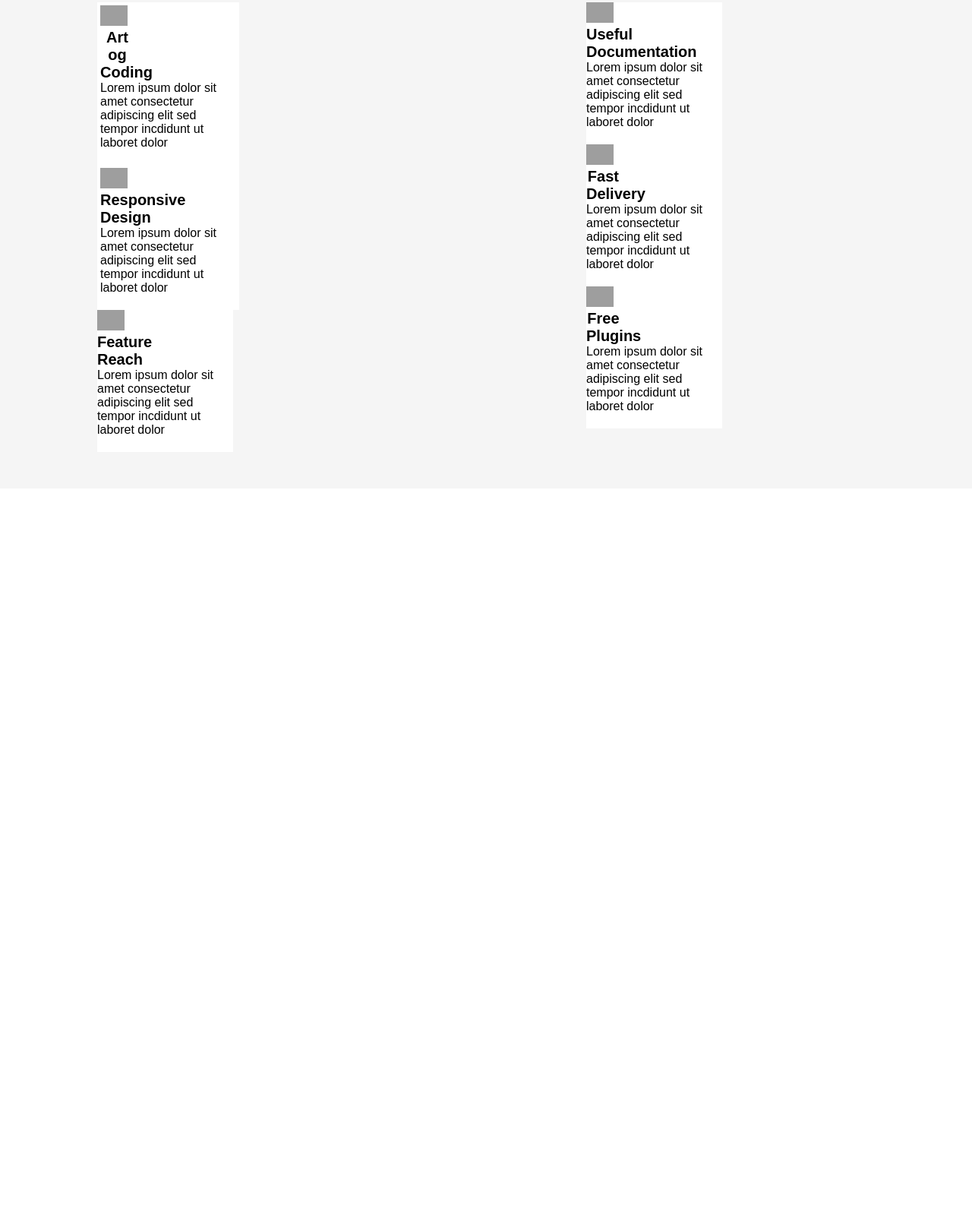
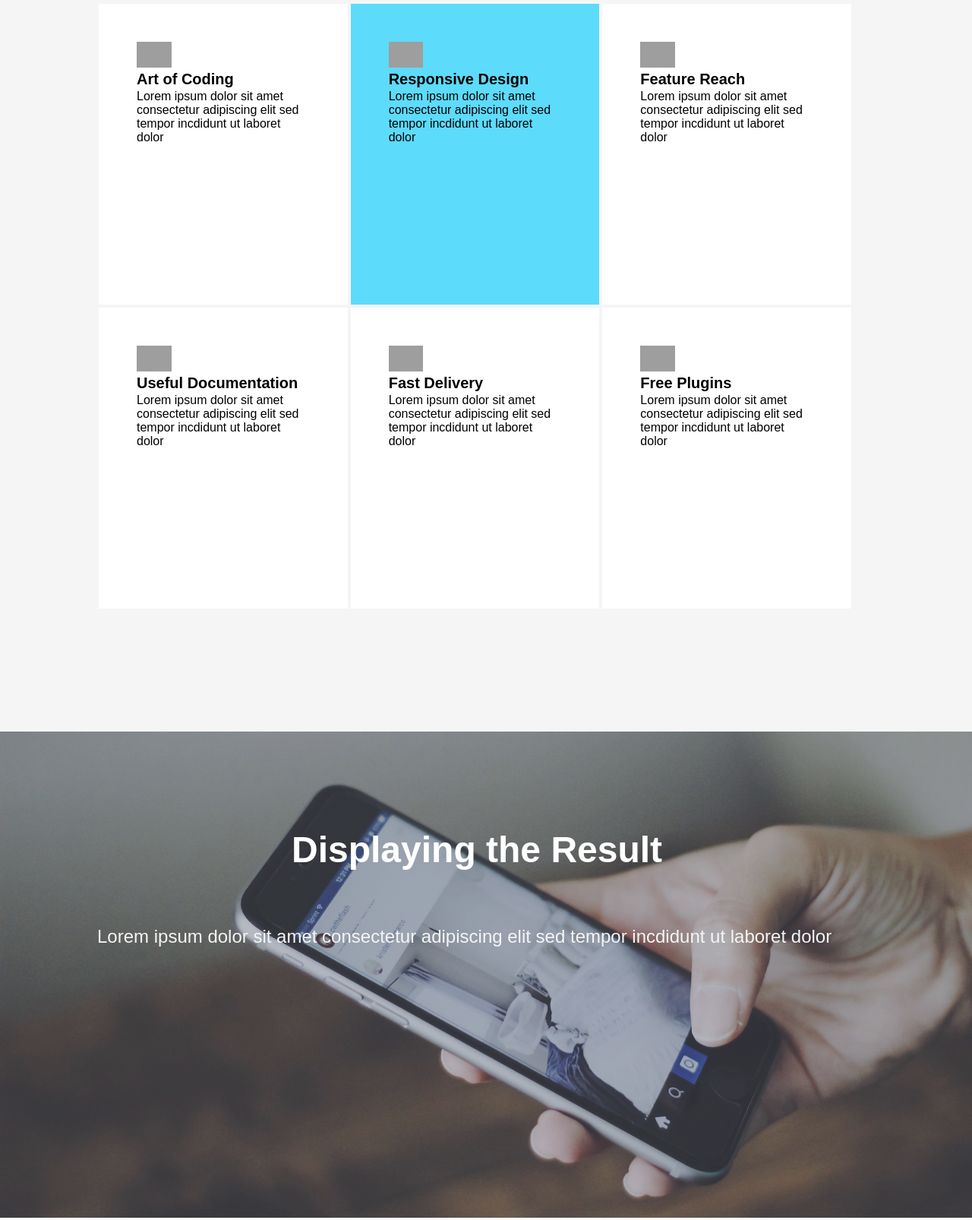
Before and after one commit to akrvcva/Website, a plain HTML site: page index.html in a window 1280 px wide. Shown: the part 2197-3803 px from the top of the page at 76% size. Before the commit the page ends 2840 px from the top, so only its background shows below. Drawn offline with Linux system fonts and the light colour scheme; grey boxes are pictures that could not be loaded.

Commit message:
create sixth block

```diff
--- a/index.html
+++ b/index.html
@@ -78,7 +78,8 @@
                 </div>
                 <div class="workdiscr">
                     <p>
-                        Lorem ipsum dolor sit amet consectetur adipiscing elit sed tempor incdidunt ut laboret dolor magna ut consequat siad esqudiat dolor
+                        Lorem ipsum dolor sit amet consectetur adipiscing elit sed tempor incdidunt ut laboret dolor
+                        magna ut consequat siad esqudiat dolor
                     </p>
                 </div>
                 <button class="btnmore">
@@ -99,7 +100,8 @@
                 </div>
                 <div class="workdiscr">
                     <p>
-                        Lorem ipsum dolor sit amet consectetur adipiscing elit sed tempor incdidunt ut laboret dolor magna ut consequat siad esqudiat dolor
+                        Lorem ipsum dolor sit amet consectetur adipiscing elit sed tempor incdidunt ut laboret dolor
+                        magna ut consequat siad esqudiat dolor
                     </p>
                 </div>
                 <button class="btnmore">
@@ -120,7 +122,8 @@
                 </div>
                 <div class="workdiscr">
                     <p>
-                        Lorem ipsum dolor sit amet consectetur adipiscing elit sed tempor incdidunt ut laboret dolor magna ut consequat siad esqudiat dolor
+                        Lorem ipsum dolor sit amet consectetur adipiscing elit sed tempor incdidunt ut laboret dolor
+                        magna ut consequat siad esqudiat dolor
                     </p>
                 </div>
                 <button class="btnmore">
@@ -146,20 +149,21 @@
     <!--Fourth Block-->
 
     <div class="fourth-block">
+        <div class="blocks">
             <div class="block1">
                 <div class="artcoding">
-            <img src="https://img.icons8.com/carbon-copy/100/000000/test-tube.png"/>
+                    <img src="https://img.icons8.com/carbon-copy/100/000000/test-tube.png" />
                     <h3>
-                Art og Coding
+                        Art of Coding
                     </h3>
                     <p>
                         Lorem ipsum dolor sit amet consectetur adipiscing elit sed tempor incdidunt ut laboret dolor
                     </p>
                 </div>
             </div>
-       <div class="block2">
+            <div class="block1">
                 <div class="artcoding">
-            <img src="https://img.icons8.com/dotty/80/000000/device-information.png"/>
+                    <img src="https://img.icons8.com/dotty/80/000000/device-information.png" />
                     <h3>
                         Responsive Design
                     </h3>
@@ -168,9 +172,9 @@
                     </p>
                 </div>
             </div>
-       <div class="block3">
+            <div class="block1">
                 <div class="artcoding">
-            <img src="https://img.icons8.com/carbon-copy/100/000000/medal.png"/>
+                    <img src="https://img.icons8.com/carbon-copy/100/000000/medal.png" />
                     <h3>
                         Feature Reach
                     </h3>
@@ -179,9 +183,9 @@
                     </p>
                 </div>
             </div>
-       <div class="block4">
+            <div class="block1">
                 <div class="artcoding">
-            <img src="https://img.icons8.com/ios/50/000000/book.png"/>
+                    <img src="https://img.icons8.com/ios/50/000000/book.png" />
                     <h3>
                         Useful Documentation
                     </h3>
@@ -190,9 +194,9 @@
                     </p>
                 </div>
             </div>
-       <div class="block5">
+            <div class="block1">
                 <div class="artcoding">
-            <img src="https://img.icons8.com/dotty/80/000000/clock.png"/>
+                    <img src="https://img.icons8.com/dotty/80/000000/clock.png" />
                     <h3>
                         Fast Delivery
                     </h3>
@@ -201,9 +205,9 @@
                     </p>
                 </div>
             </div>
-       <div class="block6">
+            <div class="block1">
                 <div class="artcoding">
-            <img src="https://img.icons8.com/carbon-copy/100/000000/medal.png"/>
+                    <img src="https://img.icons8.com/carbon-copy/100/000000/medal.png" />
                     <h3>
                         Free Plugins
                     </h3>
@@ -213,6 +217,35 @@
                 </div>
             </div>
         </div>
+    </div>
+
+    <!--Fifth Block-->
+
+    <div class="fifth-block">
+        <div class="displaying">
+            <div class="distext">
+                <h1>
+                    Displaying the Result
+                </h1>
+                <p>
+                    Lorem ipsum dolor sit amet consectetur adipiscing elit sed tempor incdidunt ut laboret dolor
+                </p>
+            </div>
+        </div>
+    </div>
+
+
+    <!--Sixth Block-->
+
+    <div class="sixth-block">
+        <div class="imgsixth">
+            <img src="./img/800x400/01.jpg" class="firstimg">
+            <img src="./img/397x400/01.jpg" class="secondimg">
+            <img src="./img/397x300/01.jpg" class="cover">
+            <img src="./img/397x300/02.jpg" class="cover">
+            <img src="./img/397x300/03.jpg" class="cover">
+        </div>
+    </div>
 </body>
 
 </html>
--- a/style.css
+++ b/style.css
@@ -219,62 +219,34 @@ width:100%;
  }
 
 .fourth-block {
-    display: flex;
-    flex-wrap: wrap;
-    flex-direction: column;
     width: 100%;
-    height: 80vh;
+    height: 100vh;
     margin-top: -100px;
     background-color: whitesmoke;
 }
 
-.block1 {
-    padding: 4px;
-    margin-inline: 10%;
-    width: 14%;
-    padding-bottom: 20px;
-    background-color: white;
+.blocks {
+    display: flex;
+    flex-wrap: wrap;
+    width: 80%;
+    height: 100%;
+    margin: auto;
+    background-color: whitesmoke;
 }
 
-.block2 {
-    padding: 4px;
-    margin-inline: 10%;
-    width: 14%;
-    padding-bottom: 20px;
+.block1 {
+    width: 32%;
     background-color: white;
+    border: 2px solid whitesmoke ;
 }
 
-.block3 {
-    margin-inline: 10%;
-    width: 14%;
-    padding-bottom: 20px;
-    background-color: white;
-}
-
-.block4 {
-    margin-inline: 10%;
-    width: 14%;
-    padding-bottom: 20px;
-    background-color: white;
-}
-
-.block5 {
-    margin-inline: 10%;
-    width: 14%;
-    padding-bottom: 20px;
-    background-color: white;
-}
-
-.block6 {
-    margin-inline: 10%;
-    width: 14%;
-    padding-bottom: 20px;
-    background-color: white;
+.block1:nth-child(2) {
+    background-color: rgb(93, 219, 250);
 }
 
 .artcoding {
+   padding: 50px;
 }
-
 
 .artcoding img {
     width: 20%;
@@ -284,10 +256,81 @@ width:100%;
 .artcoding h3 {
     font-size: 20px;
     font-weight: 600;
-    text-align: center;
-    width: 25%;
+    text-align: start;
+    width: 100%;
 }
 
 .artcoding p {
+    margin-top: 2px;
     text-align: start;
 }
+
+.fifth-block {
+    width: 100%;
+    height: 100vh;
+    background-color: whitesmoke;
+    position: relative;
+}
+
+.displaying {
+    position: absolute;
+    z-index: 1;
+    width: 100%;
+    height: 80vh;
+    bottom: 0%;
+    background: url(./img/1920x1080/02.jpg) center center no-repeat fixed;
+    background-size: cover;
+}
+
+.displaying::before {
+    content: " ";
+    position: absolute;
+    z-index: 1;
+    background-color: rgba(81, 87, 105, .4);
+    width: 100%;
+    height: 80vh;
+}
+
+.displaying h1 {
+    top: 20%;
+    left: 30%;
+    font-size: 300%;
+    color: white;
+    position: absolute;
+    z-index: 1;
+}
+
+.displaying p {
+    left: 10%;
+    top: 40%;
+    font-size: 150%;
+    color: whitesmoke;
+    z-index: 1;
+    position: absolute;
+}
+
+.sixth-block {
+    width: 100%;
+    height: 100vh;
+}
+
+.imgsixth {
+    display: flex;
+    flex-wrap: wrap;
+    width: 96%;
+    margin: 10% auto;
+    height: 80%;
+}
+
+.imgsixth img {
+    max-height: 300px;
+    padding: 2px;
+}
+
+.firstimg {
+    width: 60%;
+}
+
+.secondimg {
+    width: 38.7%;
+}
```
Lines whose indentation alone changed are shown as unchanged.
